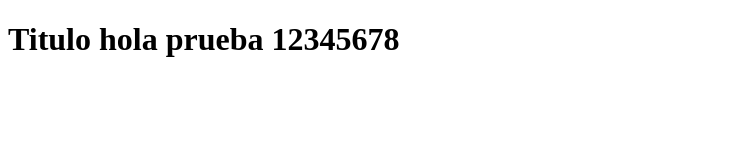
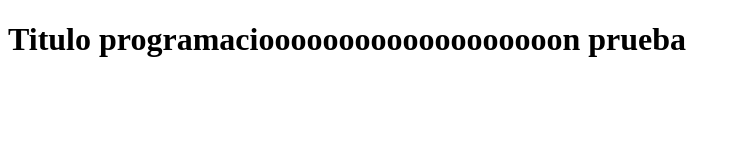
Before and after one commit to manueldeveloper99/team-main-colaboration-practice, a plain HTML site: page index.html in a window 1280 px wide. Shown: the whole page, without its empty margins (0-741 px from the left). Drawn offline with Linux system fonts and the light colour scheme.

Commit message:
otro cambio de prueba en mi branch

```diff
--- a/index.html
+++ b/index.html
@@ -6,7 +6,7 @@
 </head>
 <body>
 
-<h1>Titulo hola prueba 12345678</h1>
+<h1>Titulo programaciooooooooooooooooooon prueba</h1>
 
 </body>
 </html>
```
